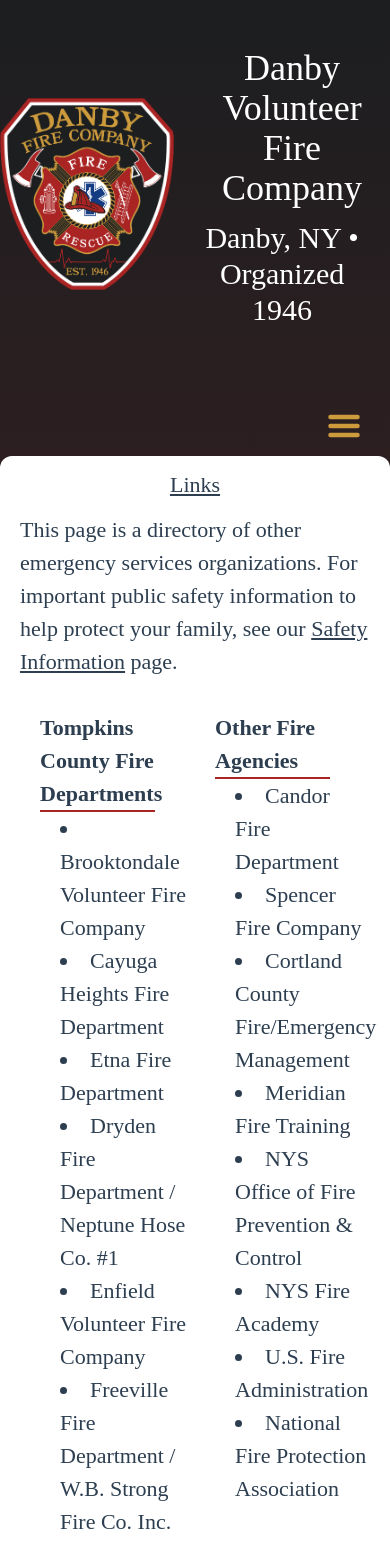
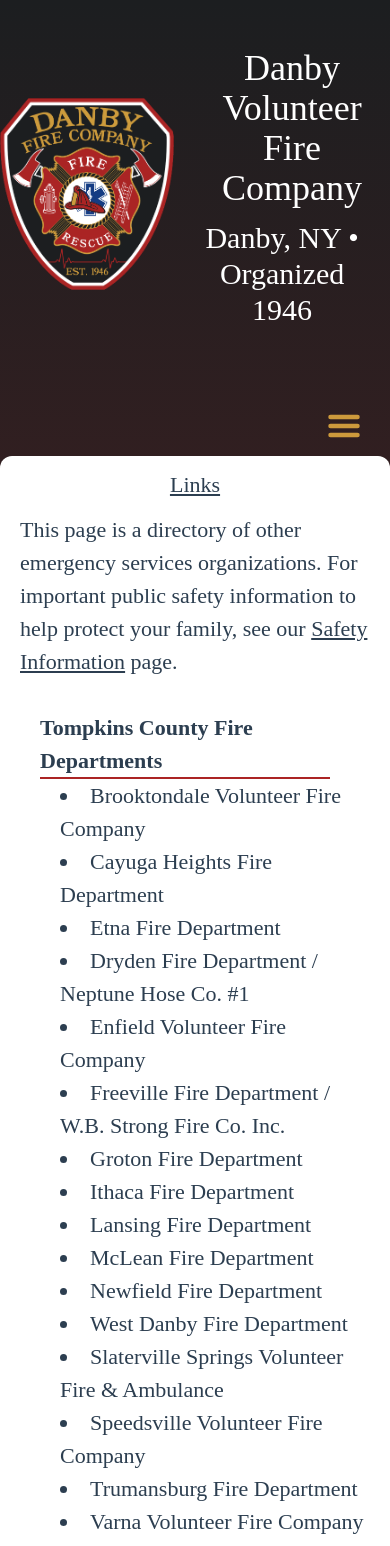
Before and after one commit to jdimichele/DanbyFireDept, a Vue app: page /links in a window 390 px wide. Shown: the top 1546 px of the page. Built offline with nearby package versions, Linux system fonts and the light colour scheme.

Commit message:
Modified AllLinks to fit in one column for mobile, removed the 'events' portion from the Facebook iframe, and made the ContactPage Google Maps iframe fit on the page correctly for mobile.

```diff
--- a/src/components/interactive/AllLinks.vue
+++ b/src/components/interactive/AllLinks.vue
@@ -1,5 +1,5 @@
 <template>
-  <div class="grid grid-cols-2">
+  <div class="grid grid-cols-1 sm:grid-cols-2">
     <div>
       <h2 class="font-bold flex-grow border-b-2 ml-5 mr-10 border-danby-red">
         Tompkins County Fire Departments
--- a/src/components/subpages/HomeInfo.vue
+++ b/src/components/subpages/HomeInfo.vue
@@ -43,12 +43,12 @@
           <iframe
             class="p-6"
             src="https://www.facebook.com/plugins/page.php?href=https%3A%2F%2Fwww.facebook.com%2FDanbyVolunteerFireCompany%2F&tabs=timeline%2C%20events%2C&width=500&height=500&small_header=true&adapt_container_width=true&hide_cover=false&show_facepile=true&appId"
-            style="border: none; overflow: hidden"
+            style="border: none; overflow: hidden;"
             width="550"
             height="500"
             scrolling="no"
             frameborder="0"
-            tabs="timeline,events"
+            tabs="timeline"
             allowfullscreen="true"
             allow="autoplay; clipboard-write; encrypted-media; picture-in-picture; web-share"
           ></iframe>
--- a/src/pages/ContactPage.vue
+++ b/src/pages/ContactPage.vue
@@ -31,7 +31,7 @@
           >
         </li>
         <iframe
-          class="w-96 h-96 border-0 ml-10"
+          class="flex w-80 h-96 border-0"
           src="https://www.google.com/maps/embed?pb=!1m14!1m8!1m3!1d737.0807780632854!2d-76.48332497976094!3d42.356952791620415!3m2!1i1024!2i768!4f13.1!3m3!1m2!1s0x0%3A0xeecec980c3cbe59f!2sDanby%20Fire%20Station!5e0!3m2!1sen!2sus!4v1648421720564!5m2!1sen!2sus"
           allowfullscreen="true"
           loading="lazy"
```
